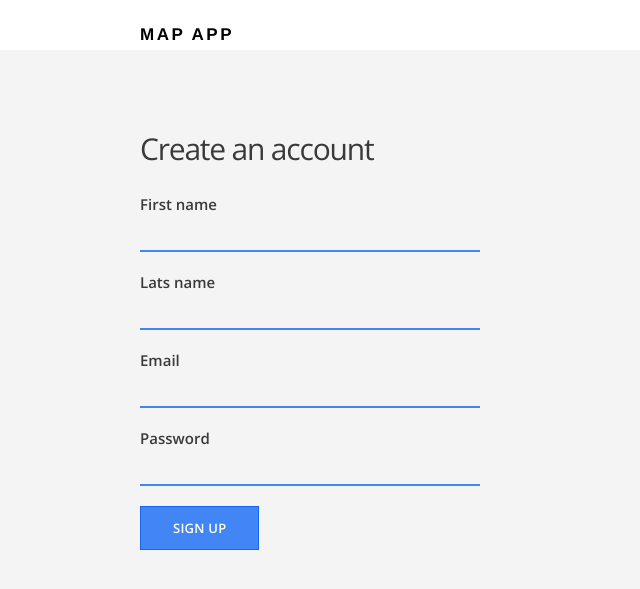
After one commit to sanket0024/MapApp, a Flask app: page /signup in a window 1280 px wide. The commit adds this page. Shown: the top 589 px of the page, without its empty margins (0-640 px from the left). Run offline with Flask 2, Linux system fonts and the light colour scheme.

Commit message:
Form file. Signup page validations

```diff
--- /dev/null
+++ b/forms.py
@@ -0,0 +1,9 @@
+from flask_wtf import FlaskForm
+from wtforms import StringField, PasswordField, SubmitField, validators
+
+class SignupForm(FlaskForm):
+	first_name = StringField('First name', [validators.DataRequired()])
+	last_name = StringField('Lats name', [validators.DataRequired()])
+	email = StringField('Email', [validators.DataRequired(), validators.Email()])
+	password = PasswordField('Password', [validators.Length(min=8, max=16)])
+	submit = SubmitField('Sign up')
--- a/models.py
+++ b/models.py
@@ -1,4 +1,4 @@
-from flask.exe.sqlalchemy import SQLAlchemy
+from flask_sqlalchemy import SQLAlchemy
 from werkzeug import generate_password_hash, check_password_hash
 
 db = SQLAlchemy()
--- a/routes.py
+++ b/routes.py
@@ -1,10 +1,14 @@
-from flask import Flask, render_template
-from models import db
+from flask import Flask, render_template, request
+from models import db, User
+from forms import SignupForm
 
 app = Flask(__name__)
 
 app.config['SQLALCHEMY_DATABASE_URI'] = 'postgresql://localhost/mapapp'
+app.config['SQLALCHEMY_TRACK_MODIFICATIONS'] = False
 db.init_app(app)
+
+app.secret_key = "development-key"
 
 @app.route("/")
 def index():
@@ -14,5 +18,18 @@ def index():
 def about():
 	return render_template("about.html")
 
+@app.route("/signup", methods=["GET", "POST"])
+def signup():
+	form = SignupForm()
+	if request.method == 'GET':
+		return render_template("signup.html", form = form)
+	elif request.method == 'POST':
+		if form.validate() == False:
+			return render_template("signup.html", form = form)
+		else:
+			newUser = User(form.first_name.data, form.last_name.data, form.email.data, form.password.data)
+			db.session.add(newUser)
+			db.session.commit()
+			return render_template("index.html")
 if __name__ == "__main__":
 	app.run(debug=True)
--- a/templates/index.html
+++ b/templates/index.html
@@ -6,7 +6,7 @@
 
         <div class="section-content">
           <h2>Discover places near you.</h2>
-          <a href="#" class="btn-primary">Sign up</a>
+          <a href="{{ url_for('signup')}}" class="btn-primary">Sign up</a>
           <a href="{{ url_for('about') }}" class="btn-secondary">Learn more</a>
         </div>
 
--- /dev/null
+++ b/templates/signup.html
@@ -0,0 +1,57 @@
+{% extends "layout.html" %}
+{% block content %}
+<main class="container signup-section">
+	<div class="section-content">
+		<h2>Create an account</h2>
+		<form method = "POST" action="/signup">
+			{{ form.hidden_tag()}}
+
+			<div class="form-group">
+				{{ form.first_name.label }}
+				{% if form.first_name.errors %}
+					{% for error in form.first_name.errors %}
+						<p class="error-message">{{ error }}</p>
+					{% endfor %}
+				{% endif %}
+				{{ form.first_name }}
+			</div>
+
+			<div class="form-group">
+				{{form.last_name.label}}
+				{% if form.last_name.errors %}
+					{% for error in form.last_name.errors %}
+						<p class="error-message">{{ error }}</p>
+					{% endfor %}
+				{% endif %}
+
+				{{ form.last_name }}
+			</div>
+
+			<div class="form-group">
+				{{form.email.label}}
+				{% if form.email.errors %}
+					{% for error in form.email.errors %}
+						<p class="error-message">{{ error }}</p>
+					{% endfor %}
+				{% endif %}
+
+				{{ form.email }}
+			</div>
+
+			<div class="form-group">
+				{{form.password.label}}
+				{% if form.password.errors %}
+					{% for error in form.password.errors %}
+						<p class="error-message">{{ error }}</p>
+					{% endfor %}
+				{% endif %}
+
+				{{ form.password }}
+			</div>
+
+			{{ form.submit(class="btn-primary")}}
+		</form>
+	</div>
+
+</main>
+{% endblock%}
```
Also changed, not shown: 1 other file.
